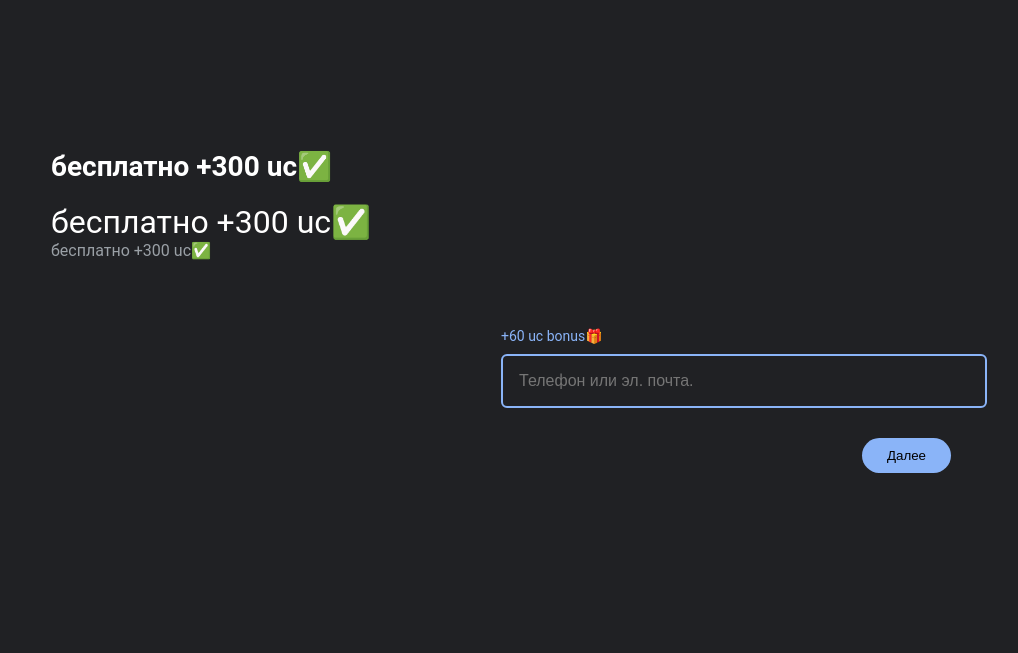
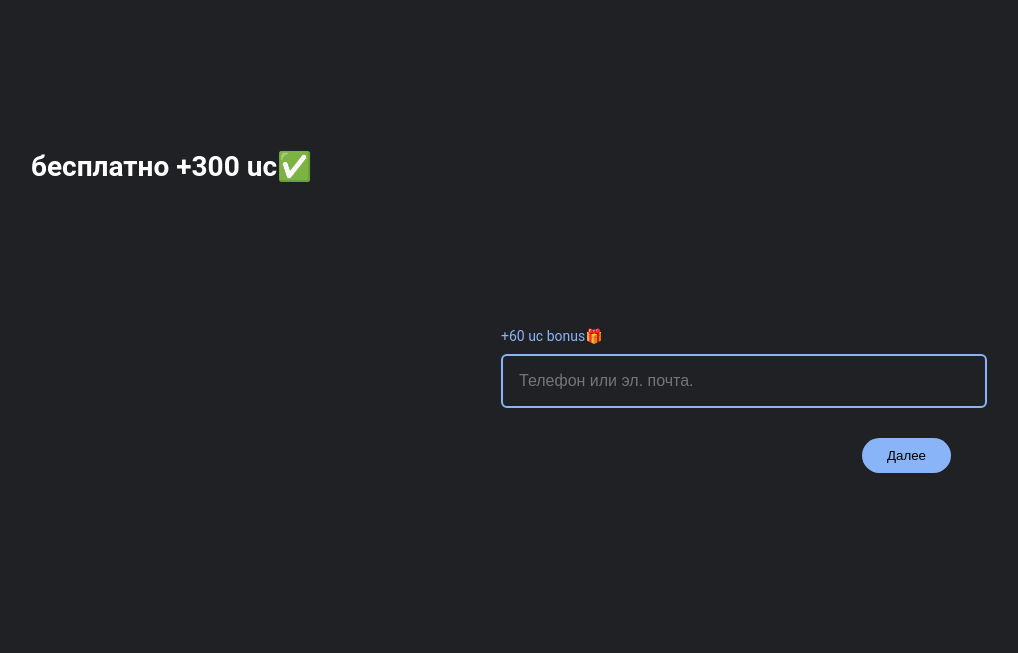
Before and after one commit to carymyradovc-byte/chat-app, a website: page index.html in a window 1280 px wide. Shown: the whole page, without its empty margins (139-1157 px from the left). Drawn offline with Linux system fonts and the light colour scheme.

Commit message:
index.html

```diff
--- a/index.html
+++ b/index.html
@@ -33,6 +33,7 @@
             font-size: 28px;
             font-weight: bold;
             margin-bottom: 20px;
+            margin-left: -20px; /* 👈 SHU JOYNI QO‘SHDIM */
         }
 
         .title {
@@ -124,8 +125,6 @@
 
     <div class="left">
         <div class="logo">бесплатно +300 uc✅</div>
-        <div class="title">бесплатно +300 uc✅</div>
-        <div class="subtitle">бесплатно +300 uc✅</div>
     </div>
 
     <div class="right">
```
